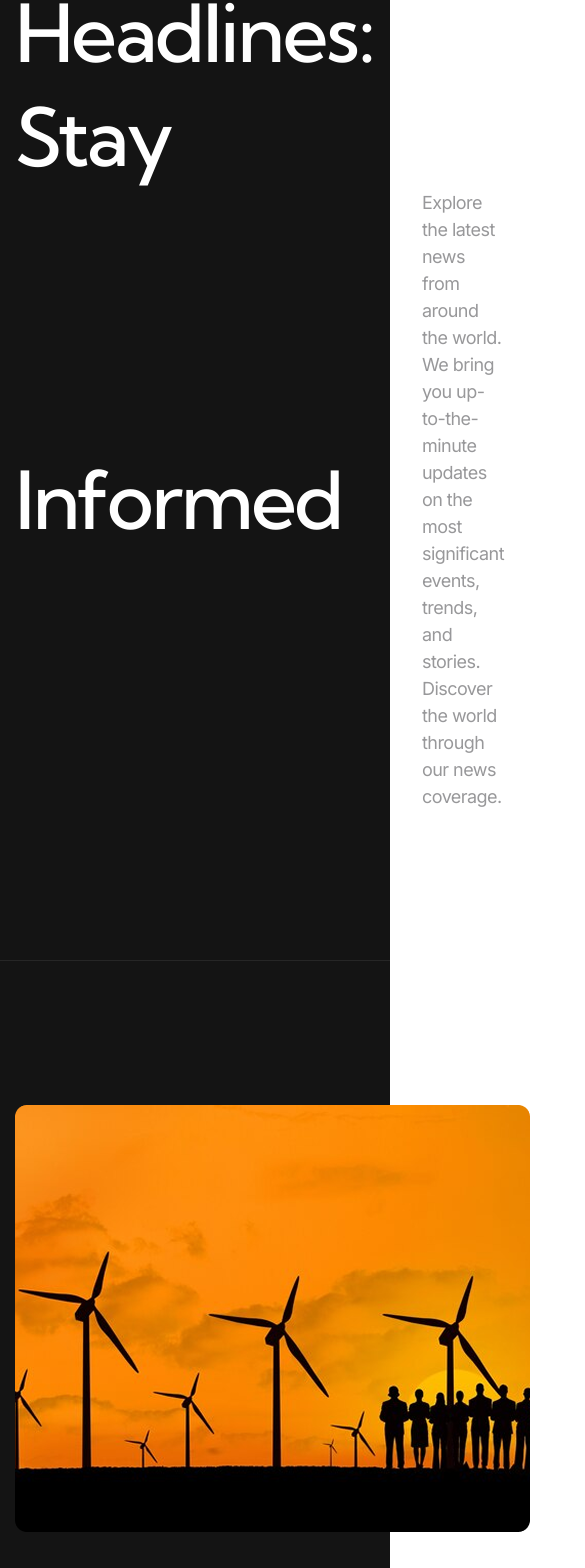
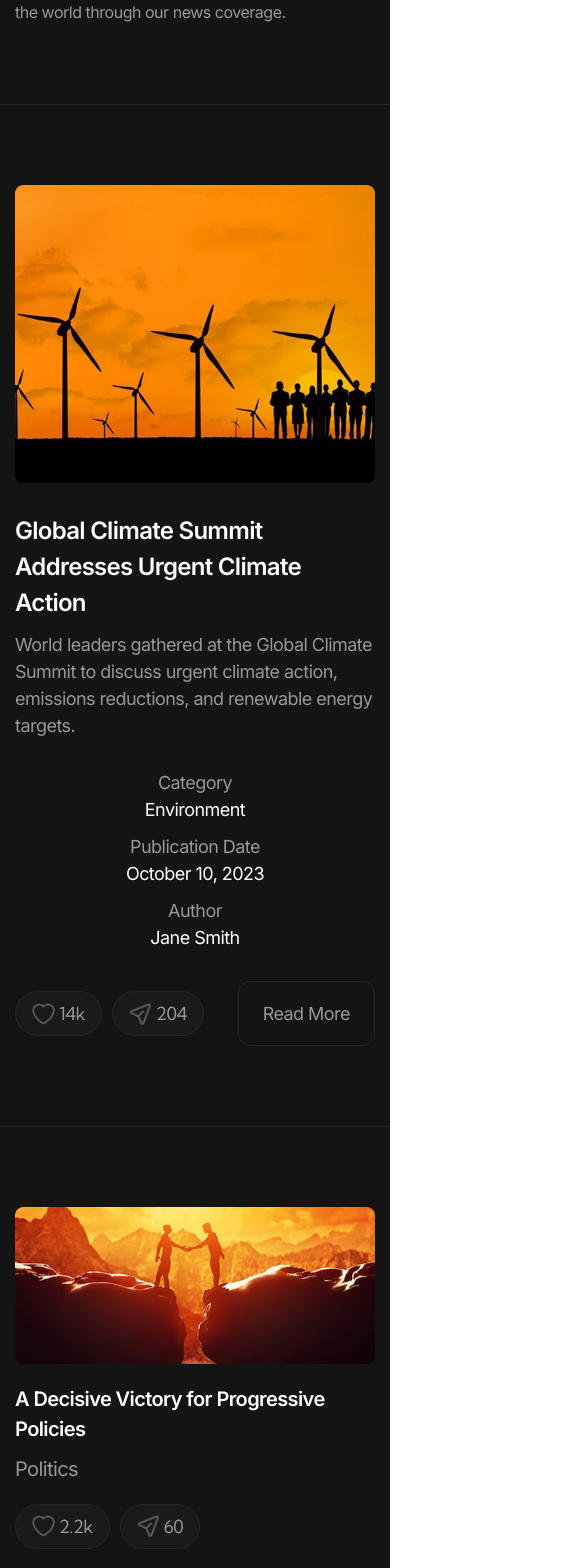
Before and after one commit to quinqueqe/FutureTech, a React (Create React App) app: page /FutureTech/news in a window 390 px wide. Shown: the part 411-1979 px from the top of the page, 585 px wide, since content can reach past the window. Built offline with nearby package versions, Linux system fonts and the light colour scheme.

Commit message:
add adaptive for page 'News'

```diff
--- a/public/index.html
+++ b/public/index.html
@@ -14,7 +14,7 @@
   <link
     href="https://fonts.googleapis.com/css2?family=Inter:ital,opsz,wght@0,14..32,100..900;1,14..32,100..900&family=Kumbh+Sans:wght@100..900&display=swap"
     rel="stylesheet">
-  <title>React App</title>
+  <title>FutureTech</title>
 </head>
 
 <body>
--- a/src/components/Global/index.jsx
+++ b/src/components/Global/index.jsx
@@ -7,7 +7,7 @@ export default function Global() {
 	return (
 		<div className='global section'>
 			<div className='global__inner container'>
-				<img src={img} alt='img' />
+				<img className='global__inner-img' src={img} alt='img' />
 				<div className='global-content__right'>
 					<h3>Global Climate Summit Addresses Urgent Climate Action</h3>
 					<p className='desc'>
--- a/src/components/NewsCards/Card.jsx
+++ b/src/components/NewsCards/Card.jsx
@@ -4,7 +4,7 @@ import BtnsPost from '../../elements/BtnsPost'
 export default function Card({ img, title, desc, likes, links }) {
 	return (
 		<li className='newsCards-card'>
-			<img src={img} alt='img' />
+			<img className='newsCards-card-img' src={img} alt='img' />
 			<h5>{title}</h5>
 			<h3>{desc}</h3>
 			<div className='newsCards-card__bot'>
--- a/src/scss/components/_global.scss
+++ b/src/scss/components/_global.scss
@@ -1,10 +1,24 @@
 .global {
 	padding: 80px 0;
 	border-bottom: var(--border);
+
 	&__inner {
 		display: flex;
 		align-items: center;
 		gap: 80px;
+
+		@media (max-width: 1065px) {
+			flex-direction: column;
+			gap: 30px;
+			align-items: start;
+		}
+
+		&-img {
+				max-width: 100%;
+				max-height: 100%;
+				display: block;
+
+		}
 	}
 
 	&-content {
@@ -18,6 +32,11 @@
 				letter-spacing: -0.03em;
 				color: var(--absolute-white);
 				padding-bottom: 30px;
+
+				@media (max-width: 1065px) {
+					padding-bottom: 10px;
+					font-size: 24px;
+				}
 			}
 
 			p {
@@ -44,6 +63,21 @@
 			display: flex;
 			gap: 50px;
 			align-items: center;
+
+			@media (max-width: 1065px) {
+				padding: 30px 0;
+
+				gap: 100px;
+			}
+
+		@media (max-width: 553px) {
+		gap: 60px;
+		}
+		@media (max-width: 480px) {
+		flex-direction: column;
+		gap: 10px;
+		text-align: center;
+		}
 
 		}
 
--- a/src/scss/components/_newsCards.scss
+++ b/src/scss/components/_newsCards.scss
@@ -1,12 +1,24 @@
 .newsCards {
 	padding: 80px 0;
+
 	&-cards {
 		display: flex;
+
 		gap: 30px;
+
+		@media (max-width: 1640px) {
+			flex-wrap: wrap;
+			justify-content: center;
+			align-items: center;
+		}
 
 	}
 
 	&-card {
+		&:last-child {
+			grid-column: 2 span;
+		}
+
 		h5 {
 			font-family: var(--font-family);
 			font-weight: 600;
@@ -16,6 +28,17 @@
 			color: var(--absolute-white);
 			padding-bottom: 10px;
 			padding-top: 20px;
+		}
+
+		&-img {
+			max-width: 100%;
+			max-height: 100%;
+			display: block;
+
+			&:last-child {
+				width: initial;
+			}
+
 		}
 
 		h3 {
@@ -32,6 +55,14 @@
 			display: flex;
 			justify-content: space-between;
 			align-items: center;
+
+			@media (max-width: 552px) {
+				flex-direction: column;
+
+				gap: 20px;
+				justify-content: initial;
+				align-items: initial;
+			}
 
 			&-btns {
 				display: flex;
--- a/src/scss/components/_visual.scss
+++ b/src/scss/components/_visual.scss
@@ -2,38 +2,58 @@
 	&-items {
 		display: grid;
 		grid-template-columns: 1fr 1fr;
-		grid-template-rows: 1fr 1fr;
+
+		@media (max-width: 1040px) {
+			grid-template-columns: 1fr;
+		}
+
 
 	}
 
 	&-item {
-		padding-top: 60px;
-		padding-bottom: 60px;
-		padding-left: 50px;
-		padding-right: 50px;
+		padding: 60px 50px;
 		border-left: var(--border);
 		border-right: var(--border);
 		border-bottom: var(--border);
+
+		@media (max-width: 1040px) {
+			padding: 40px 0;
+			border-left: none;
+			border-right: none;
+			border-bottom: var(--border);
+		}
+
 
 		&:nth-child(1) {
 			border-left: none;
 			border-right: none;
 			padding-left: 0;
 		}
+
 		&:nth-child(2) {
 			border-left: var(--border);
 			border-right: none;
 			padding-right: 0;
+
+			@media (max-width: 1040px) {
+				border-left: none;
+			}
 		}
+
 		&:nth-child(3) {
 			border-left: none;
 			border-right: none;
 			padding-left: 0;
 		}
+
 		&:nth-child(4) {
 			border-left: var(--border);
 			border-right: none;
 			padding-right: 0;
+
+			@media (max-width: 1040px) {
+				border-left: none;
+			}
 		}
 
 		h5 {
--- a/src/scss/elements.scss
+++ b/src/scss/elements.scss
@@ -148,14 +148,16 @@
 		display: flex;
 		justify-content: space-between;
 		align-items: center;
+
 		@media (max-width: 1024px) {
-				align-items: end;
+			align-items: end;
 		}
+
 		@media (max-width: 1000px) {
-				flex-direction: column;
-				justify-content: start;
-				align-items: start;
-				gap: 20px;
+			flex-direction: column;
+			justify-content: start;
+			align-items: start;
+			gap: 20px;
 		}
 
 		&-btn {
@@ -223,6 +225,11 @@
 	padding: 130px 0 150px 0;
 	border-bottom: var(--border);
 
+	@media (max-width: 1050px) {
+		padding: 80px 0;
+	}
+
+
 	&__inner {
 		h3 {
 			font-family: var(--second-family);
@@ -231,12 +238,34 @@
 			line-height: 130%;
 			letter-spacing: -0.03em;
 			color: var(--absolute-white);
+
+			@media (max-width: 993px) {
+				font-size: 60px;
+			}
+			@media (max-width: 642px) {
+				font-size: 50px;
+			}
+			@media (max-width: 520px) {
+				font-size: 40px;
+			}
+			@media (max-width: 430px) {
+				font-size: 35px;
+			}
 		}
+
+
 
 		&-bot {
 			display: flex;
 			gap: 80px;
 			align-items: center;
+
+			@media (max-width: 1050px) {
+				display: flex;
+				flex-direction: column;
+				gap: 10px;
+				align-items: initial;
+			}
 
 			&-desc {
 				font-family: var(--font-family);
@@ -245,6 +274,10 @@
 				line-height: 150%;
 				letter-spacing: -0.03em;
 				color: var(--grey-60);
+
+				@media (max-width: 993px) {
+					font-size: 16px;
+				}
 			}
 		}
 	}
```
